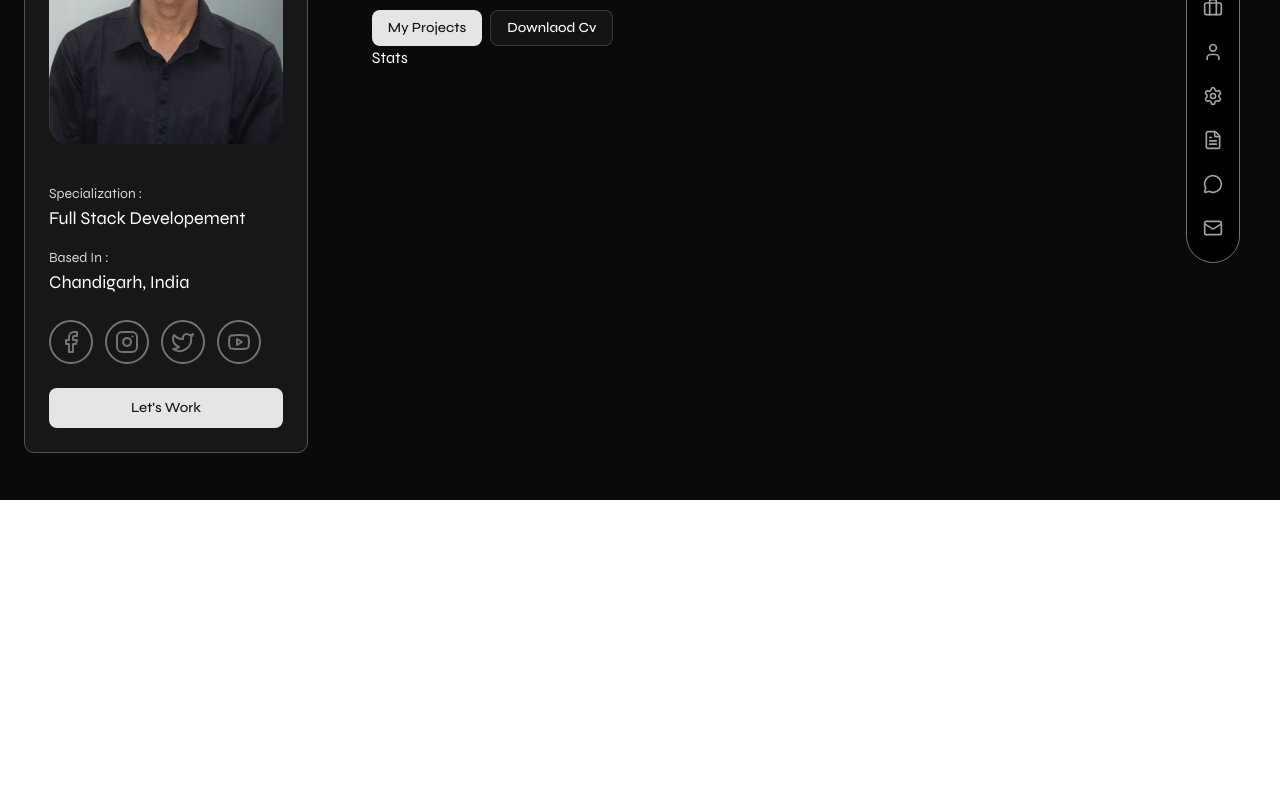
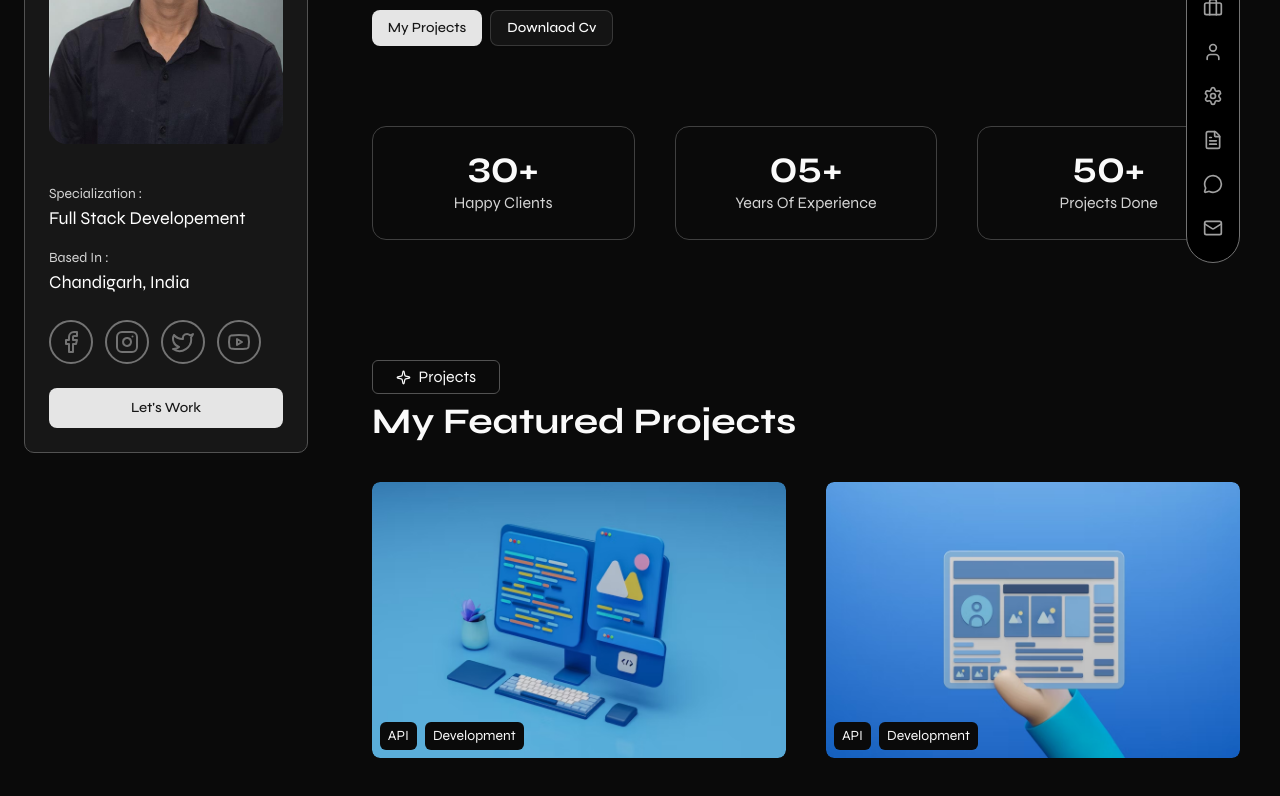
Before and after one commit to vibhuRathore/vibhuRathorePortfolio, a React (Vite) app: page / in a window 1280 px wide. Shown: the part 300-1096 px from the top of the page. Before the commit the page ends 800 px from the top, so only its background shows below. Built offline with nearby package versions, Linux system fonts and the light colour scheme.

Commit message:
feat : Project section with Dummy data

```diff
--- a/src/App.tsx
+++ b/src/App.tsx
@@ -1,4 +1,5 @@
 import Hero from "./components/Hero"
+import Projects from "./components/Projects"
 import Stats from "./components/Stats"
 
 const App = () => {
@@ -6,6 +7,7 @@
     <main className="flex flex-col container mx-auto p-10 max-w-4xl lg:pr-10 lg:pl-0 lg:max-w-6xl">
        <Hero />
        <Stats/>
+       <Projects/>
     </main>
   )
 }
--- /dev/null
+++ b/src/components/ProjectCard.tsx
@@ -0,0 +1,24 @@
+import { fadeUp } from "@/lib/animations"
+import { motion } from "motion/react"
+import type { ProjectType } from "@/types"
+
+//will add the project link later
+const ProjectCard = ({imgSrc,tags, title}: ProjectType) => {
+  return (
+    <motion.div variants={fadeUp} className="relative">
+       <figure className="overflow-hidden rounded-md">
+        <img src={imgSrc} alt={title} className="rounded-md transition duration-500 hover:scale-115 w-full"/>
+       </figure>
+
+       <div className="absolute bottom-0 p-2 flex gap-2">
+        {
+            tags.map((tag,i)=> (
+                <span key={i} className="bg-background hover:bg-primary hover:text-black py-1 px-2 rounded-sm text-sm cursor-pointer">{tag}</span>
+            ))
+        }
+       </div>
+    </motion.div>
+  )
+}
+
+export default ProjectCard
--- /dev/null
+++ b/src/components/Projects.tsx
@@ -0,0 +1,23 @@
+import { motion } from "motion/react"
+import { staggerContainer } from "@/lib/animations"
+import { projectsData } from "@/constants"
+import SectionHeader from "./SectionHeader"
+import ProjectCard from "./ProjectCard"
+
+const Projects = () => {
+  return (
+    <motion.section initial='hidden' whileInView='visible' viewport={{ once: true, amount: 0.3 }} variants={staggerContainer(0)} className="mt-30 scroll-mt-10" id="projects">
+       <SectionHeader subtitle='Projects' title='My Featured Projects'/>
+
+       <motion.div initial='hidden' whileInView='visible' viewport={{ once: true, amount: 0.3 }} variants={staggerContainer(0.5)} className="grid md:grid-cols-2 gap-10 mt-10">
+
+        {projectsData.map((project,i)=>(
+            <ProjectCard key={i} imgSrc={project.imgSrc} projectLink={project.projectLink} title={project.title} tags={project.tags}/>
+        ))}
+
+       </motion.div>
+    </motion.section>
+  )
+}
+
+export default Projects
--- /dev/null
+++ b/src/components/SectionHeader.tsx
@@ -0,0 +1,16 @@
+import { fadeUp } from "@/lib/animations"
+import { SparkleIcon } from "lucide-react"
+import { motion } from "motion/react"
+const SectionHeader = ({ title, subtitle }: { title: string, subtitle: string }) => {
+    return (<>
+        <motion.p variants={fadeUp} className="flex items-center justify-center py-1 gap-2 border border-neutral-600 rounded-sm w-32">
+            <SparkleIcon size={15} /> {subtitle}
+        </motion.p>
+        <motion.h2 variants={fadeUp} className="text-4xl font-bold capitalize mt-2 md:max-w-3xl">
+           {title}
+        </motion.h2 >
+    </>
+    )
+}
+
+export default SectionHeader
--- a/src/components/Stats.tsx
+++ b/src/components/Stats.tsx
@@ -1,8 +1,19 @@
-
+import { motion } from "motion/react"
+import { fadeUp, staggerContainer } from "@/lib/animations"
+import { statsData } from "@/constants"
 
 const Stats = () => {
   return (
-    <div>Stats</div>
+    <motion.section initial='hidden' whileInView='visible' viewport={{ once: true, amount: 0.8 }} variants={staggerContainer(0.6)} className="grid grid-cols-1 sm:grid-cols-2 md:grid-cols-3 gap-10 mt-20">
+      {
+        statsData.map((stat,i)=>(
+            <motion.div key={i} variants={fadeUp} className="border border-neutral-700 rounded-xl flex flex-col justify-center items-center py-6">
+               <p className="text-4xl capitalize font-bold lining-nums">{stat.number}</p>
+               <p className="text-neutral-300">{stat.label}</p>
+            </motion.div>
+        ))
+      }
+    </motion.section>
   )
 }
 
```
